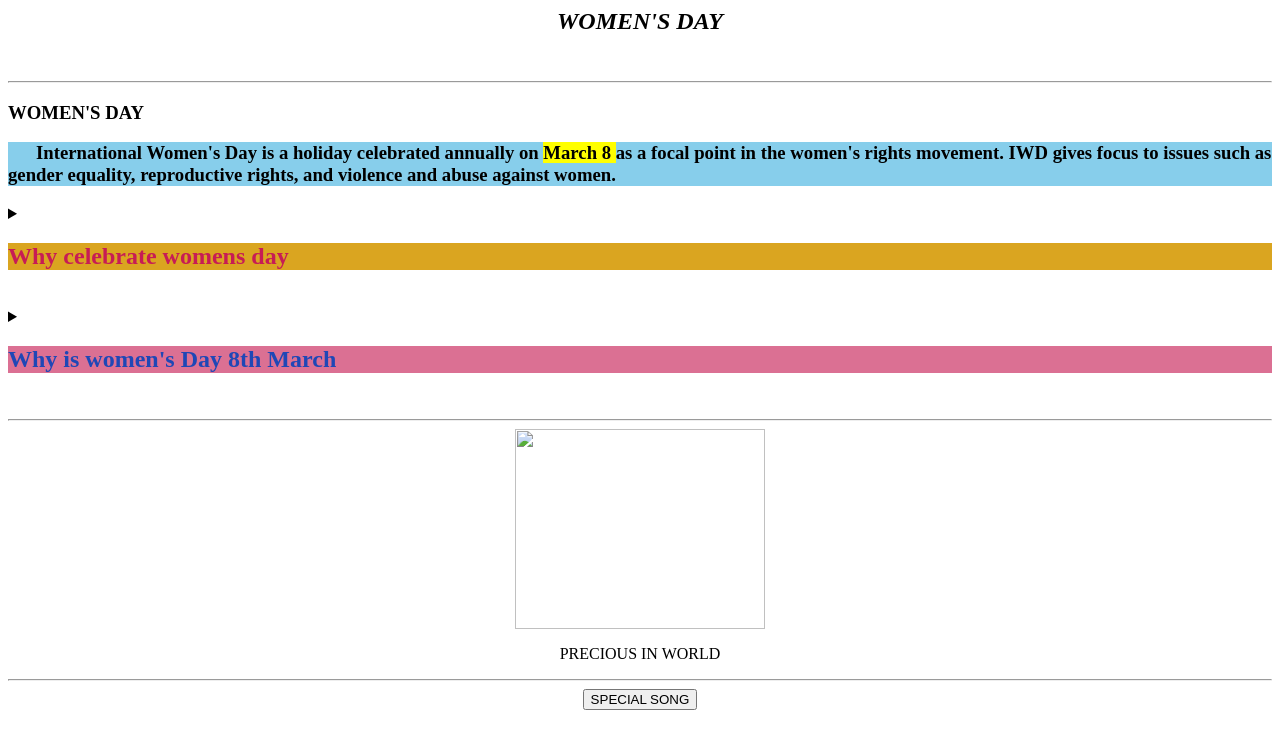
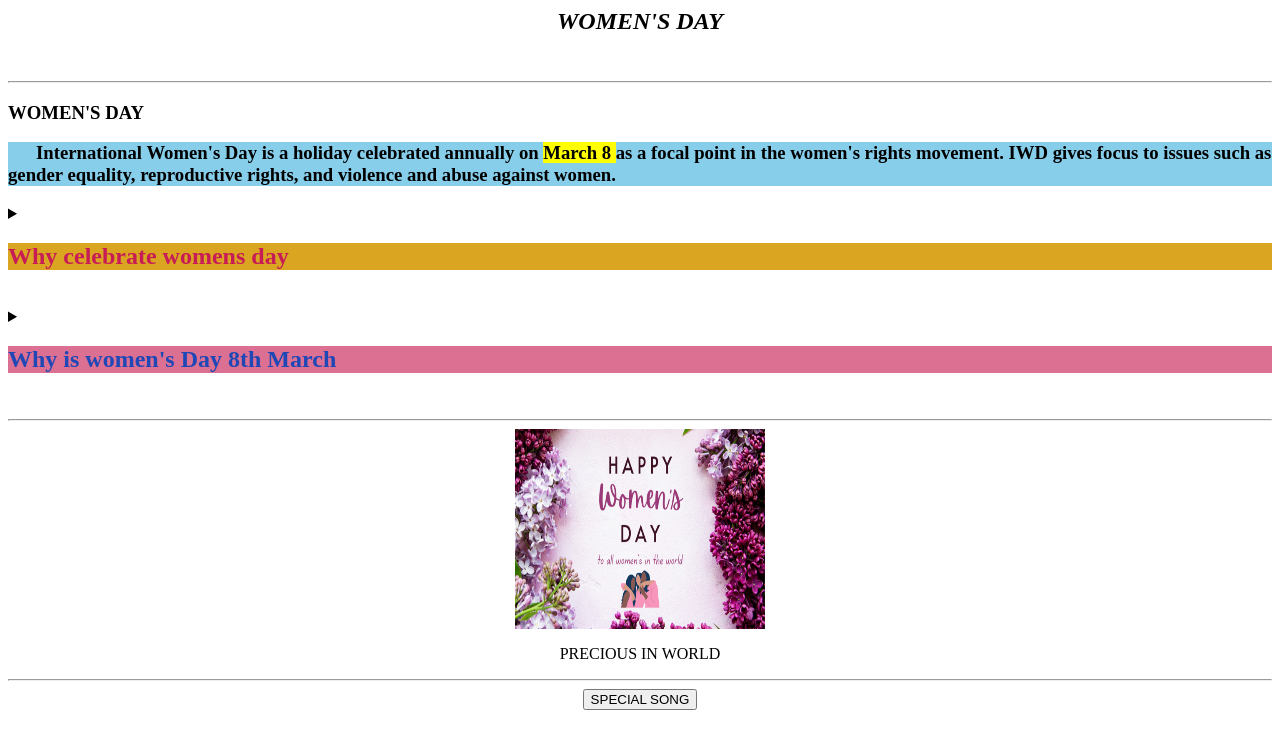
Before and after one commit to lavanyak1996/basic-html, a plain HTML site: page index.html in a window 1280 px wide. Drawn offline with Linux system fonts and the light colour scheme.

Commit message:
Update index.html
IMAGE URL UPDATED

```diff
--- a/index.html
+++ b/index.html
@@ -40,7 +40,7 @@ HAPPY WOMEN'S DAY
 <hr>
 <div>
     <div style="text-align:center">
-    <img src="happyWomenDay..webp"  width="250" height ="200">
+    <img src="https://github.com/lavanyak1996/basic-html/blob/main/WOMENS%20DAY.png"  width="250" height ="200">
 <figure>
     <fig caption>
         PRECIOUS IN WORLD
```
